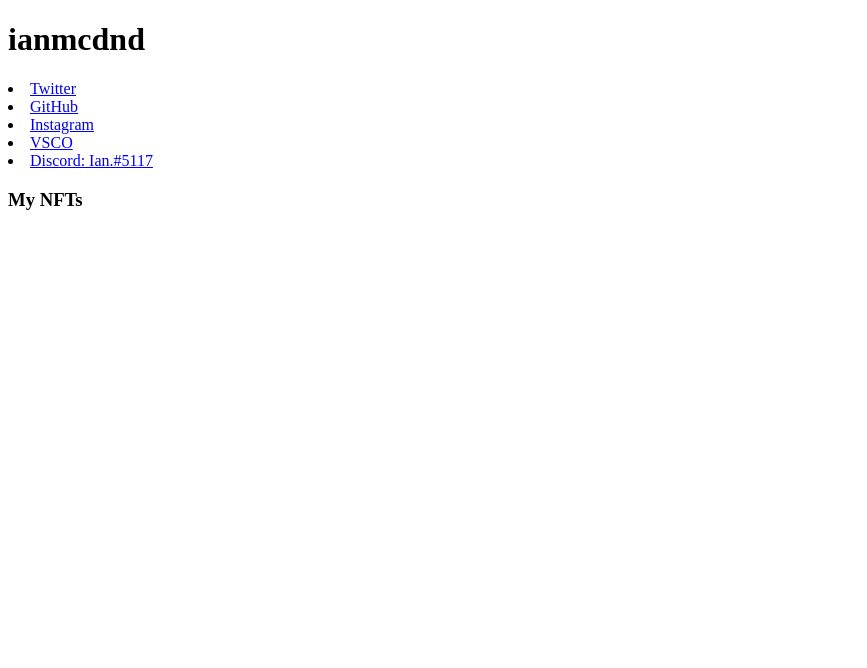
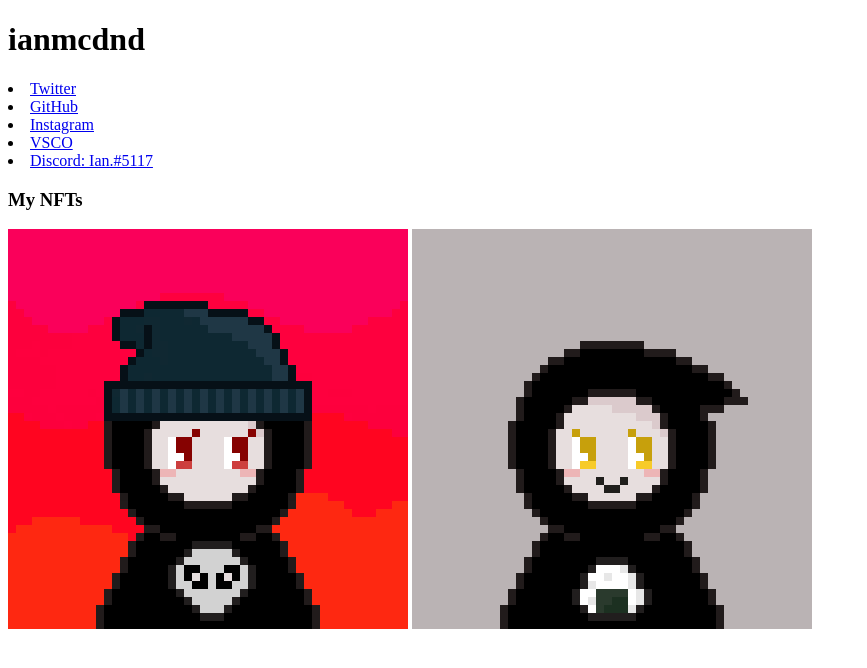
Before and after one commit to Web3Dev21/social-links, a plain HTML site: page index.html in a window 1280 px wide. Shown: the whole page, without its empty margins (0-867 px from the left). Drawn offline with Linux system fonts and the light colour scheme.

Commit message:
final fix of images

```diff
--- a/index.html
+++ b/index.html
@@ -28,8 +28,8 @@
         <a href="https://discord.com">Discord: Ian.#5117</a>
     </li>
     <h3>My NFTs</h3>
-    <a src="./images/boogle1073.png"></a>
-    <a src="./images/boogle1325.png"></a>
+    <img src="./images/boogle1073.png">
+    <img src="./images/boogle1325.png">
 
 </body>
 </html>
```
